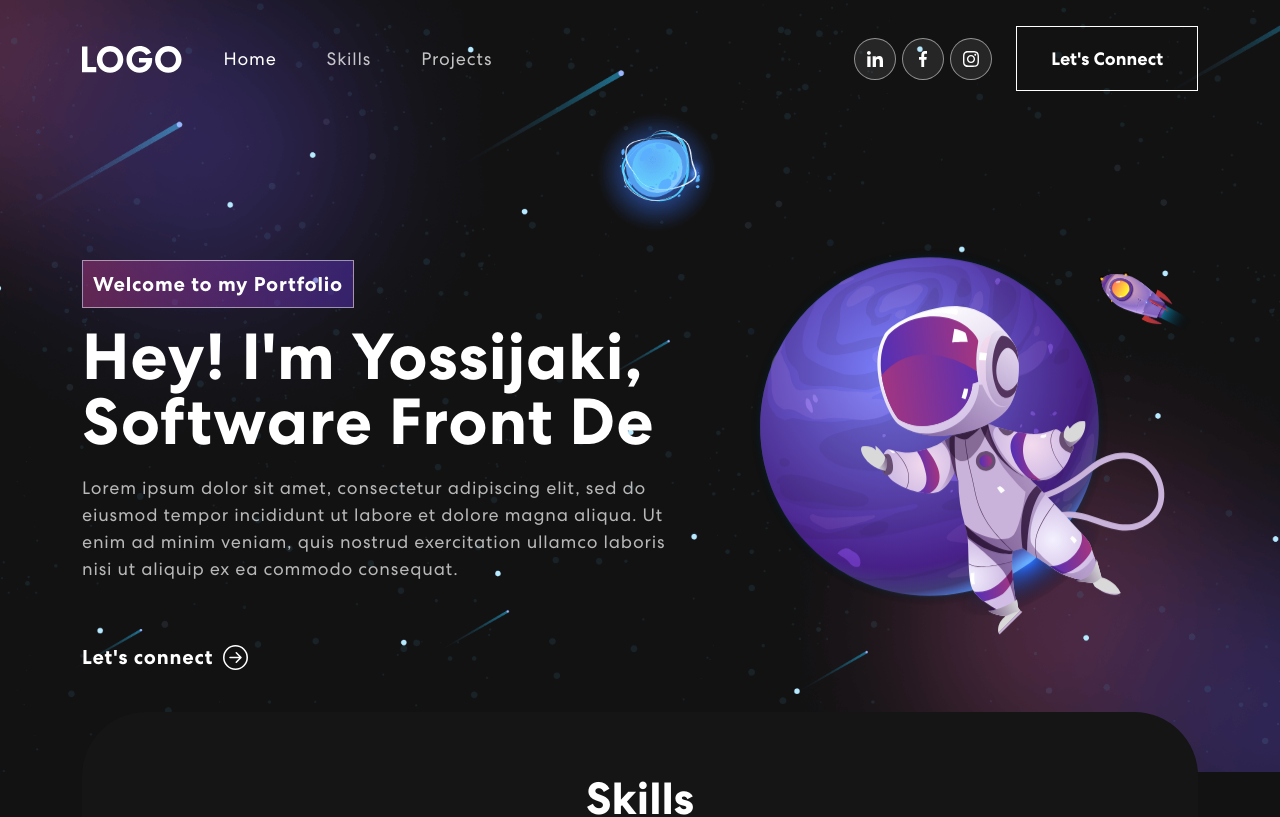
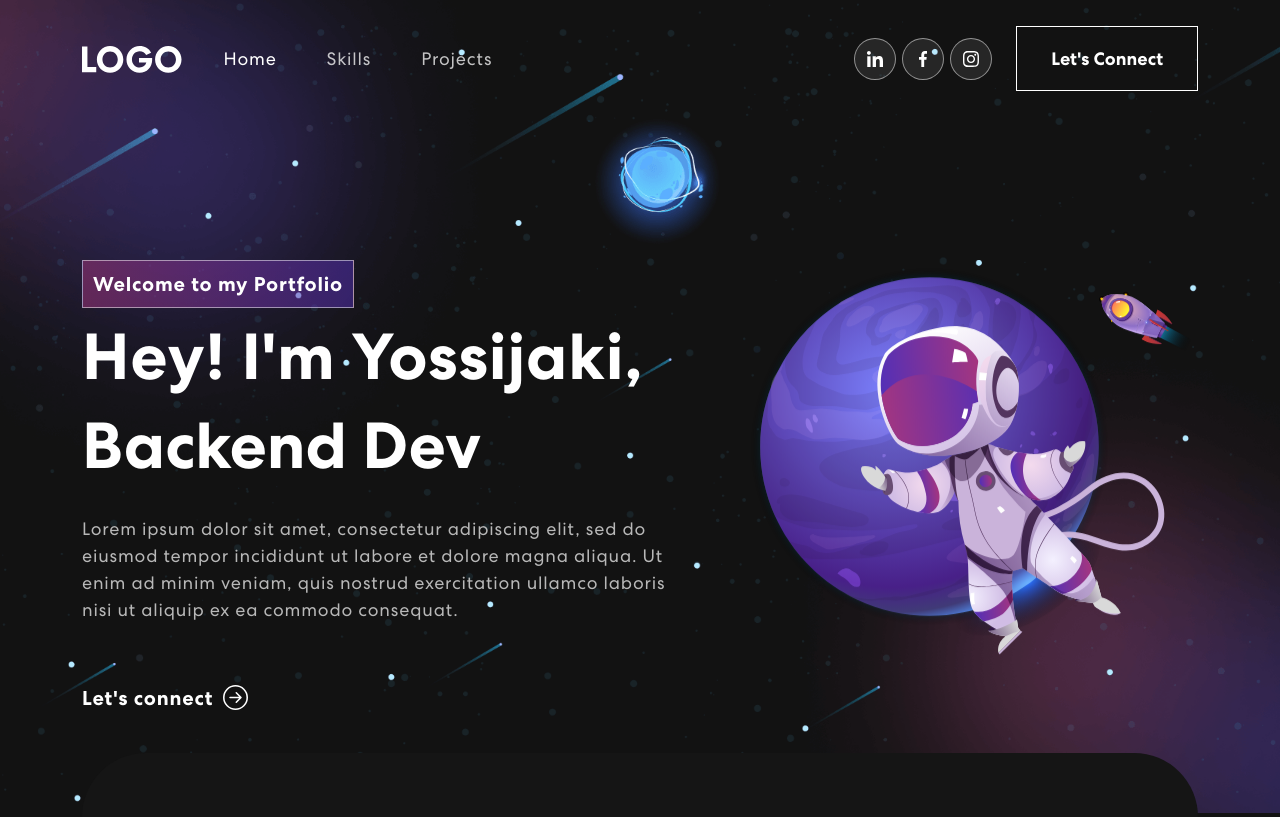
Before and after one commit to yossijaki/my-portfolio, a React (Create React App) app: page / in a window 1280 px wide. Shown: the top 817 px of the page. Built offline with nearby package versions, Linux system fonts and the light colour scheme.

Commit message:
Type animation changed and some css changes

```diff
--- a/package.json
+++ b/package.json
@@ -20,6 +20,7 @@
     "react-multi-carousel": "^2.8.4",
     "react-on-screen": "^2.1.1",
     "react-scripts": "5.0.1",
+    "react-type-animation": "^3.1.0",
     "web-vitals": "^2.1.4"
   },
   "scripts": {
--- a/src/App.css
+++ b/src/App.css
@@ -270,7 +270,6 @@ nav.navbar .navbar-toggler[aria-expanded="true"] .navbar-toggler-icon {
 	font-weight: 700;
 	letter-spacing: 0.8px;
 	line-height: 1;
-	margin-bottom: 20px;
 	display: block;
 }
 .banner p {
@@ -314,6 +313,11 @@ nav.navbar .navbar-toggler[aria-expanded="true"] .navbar-toggler-icon {
 }
 .txt-rotate > .wrap {
 	border-right: 0.08em solid #666;
+}
+
+.banner span {
+	font-weight: 700;
+	margin-bottom: 20px;
 }
 
 /************ Skills Css ************/
--- a/src/components/Banner.js
+++ b/src/components/Banner.js
@@ -1,47 +1,11 @@
-import { useState, useEffect } from "react";
 import { Col, Container, Row } from "react-bootstrap";
 import { ArrowRightCircle } from "react-bootstrap-icons";
 import headerImg from "../assets/img/header-img.svg"
 import 'animate.css';
 import TrackVisibility from 'react-on-screen';
+import { TypeAnimation } from 'react-type-animation';
 
 export const Banner = () => {
-    const [loopNum, setLoopNum] = useState(0);
-    const [isDeleting, setIsDeleting] = useState(false);
-    const toRotate = ["Front Dev.", "Back Dev.", "FullStack Dev."];
-    const [text, setText] = useState('');
-    const [delta, setDelta] = useState(300 - Math.random() * 100);
-    const period = 2000;
-
-    useEffect(() => {
-        let ticker = setInterval(() => {
-            tick();
-        }, delta)
-
-        return () => { clearInterval(ticker) };
-    }, [text])
-
-    const tick = () => {
-        let i = loopNum % toRotate.length;
-        let fullText = toRotate[i];
-        let updatedText = isDeleting ? fullText.substring(0, text.length - 1) : fullText.substring(0, text.length + 1);
-
-        setText(updatedText);
-
-        if (isDeleting) {
-            setDelta(prevDelta => prevDelta / 2)
-        }
-
-        if (!isDeleting && updatedText === fullText) {
-            setIsDeleting(true);
-            setDelta(period);
-        } else if (isDeleting && updatedText === '') {
-            setIsDeleting(false);
-            setLoopNum(loopNum + 1);
-            setDelta(500);
-        }
-    }
-
     return (
         <section className="banner" id="home">
             <Container>
@@ -51,7 +15,26 @@ export const Banner = () => {
                             {({ isVisible }) =>
                                 <div className={isVisible ? "animate__animated animate__fadeInUp" : ""}>
                                     <span className="tagline">Welcome to my Portfolio</span>
-                                    <h1>{`Hey! I'm Yossijaki, Software `}<span className="wrap">{text}</span></h1>
+                                    <h1>{`Hey! I'm Yossijaki, `}</h1>
+                                    <TypeAnimation
+                                            sequence={[
+                                                'Software Developer', // Types 'One'
+                                                2000, // Waits 2s
+                                                'Front D', // Deletes 'One' and types 'Two'
+                                                300, // Waits 3ms
+                                                'Backend Dev',
+                                                300, // Waits 3ms
+                                                'FullStack Developer',
+                                                2000, // Waits 2s
+                                                () => {
+                                                    console.log('Sequence completed');
+                                                },
+                                            ]}
+                                            wrapper="span"
+                                            cursor={true}
+                                            repeat={Infinity}
+                                            style={{ fontSize: '65px', display: 'inline-block' }}
+                                        />
                                     <p>Lorem ipsum dolor sit amet, consectetur adipiscing elit, sed do eiusmod tempor incididunt ut labore et dolore magna aliqua. Ut enim ad minim veniam, quis nostrud exercitation ullamco laboris nisi ut aliquip ex ea commodo consequat.</p>
                                     <button onClick={() => console.log('connect')}>Let's connect <ArrowRightCircle size={25} /></button>
                                 </div>}
--- a/src/components/NavBar.js
+++ b/src/components/NavBar.js
@@ -9,14 +9,14 @@ import navIcon3 from '../assets/img/nav-icon3.svg';
 
 export const NavBar = () => {
     const [activeLink, setActiveLink] = useState('home');
-    const [scrolled, seScrolled] = useState(false);
+    const [scrolled, setScrolled] = useState(false);
 
     useEffect(() => {
         const onScroll = () => {
             if (window.scrollY > 50) {
-                seScrolled(true);
+                setScrolled(true);
             } else {
-                seScrolled(false);
+                setScrolled(false);
             }
         }
 
--- a/src/components/Projects.js
+++ b/src/components/Projects.js
@@ -42,7 +42,7 @@ export const Projects = () => {
 	];
 
 	return (
-		<section className="project" id="project">
+		<section className="project" id="projects">
 			<Container>
 				<Row>
 					<Col>
```
Also changed, not shown: 1 other file (tests, documents, lock files or other folders).
